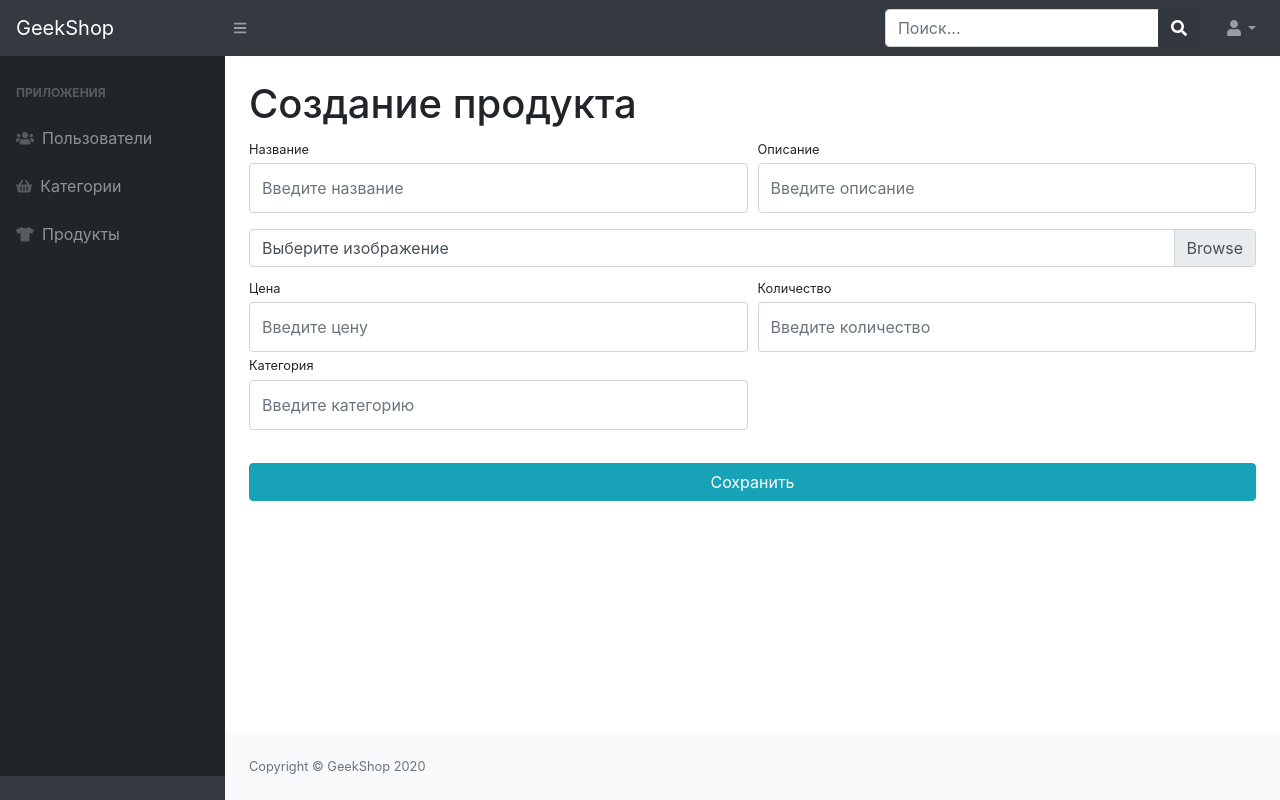
After one commit to TatianaKudryavtseva/geekshop, a Django app: page /admin-staff/product/product-create/ in a window 1280 px wide. The commit adds this page. Run offline with Django 3.2, Linux system fonts and the light colour scheme; the visitor is signed in with stand-in values (Sample User, id 1); parts of the project's set-up code (start-up, migrations or seed data) failed here and were passed over; some libraries are stand-ins or nearby versions.

Commit message:
добавлены страницы для Продкуктов и Категорий

```diff
--- a/admins/forms.py
+++ b/admins/forms.py
@@ -2,6 +2,7 @@ from users.forms import UserRegistrationForm, UserProfileForm
 from django import forms
 
 from users.models import User
+from products.models import Product, ProductCategory
 
 
 class UserAdminRegistrationForm(UserRegistrationForm):
@@ -17,3 +18,31 @@ class UserAdminProfileForm(UserProfileForm):
         'class': 'form-control py-4', 'readonly': False}))
     email = forms.CharField(widget=forms.EmailInput(attrs={
         'class': 'form-control py-4', 'readonly': False}))
+
+
+class ProductAdmin(UserProfileForm):
+    name = forms.CharField(widget=forms.TextInput(attrs={
+        'class': 'form-control py-4', 'placeholder': 'Введите название'}))
+    description = forms.CharField(widget=forms.TextInput(attrs={
+        'class': 'form-control py-4', 'placeholder': 'Введите описание'}))
+    price = forms.IntegerField(widget=forms.TextInput(attrs={
+        'class': 'form-control py-4', 'placeholder': 'Введите цену'}))
+    quantity = forms.IntegerField(widget=forms.TextInput(attrs={
+        'class': 'form-control py-4', 'placeholder': 'Введите количество'}))
+    category = forms.CharField(widget=forms.TextInput(attrs={
+        'class': 'form-control py-4', 'placeholder': 'Введите категорию'}))
+
+    class Meta:
+        model = Product
+        fields = ('name', 'image', 'description', 'price', 'quantity', 'category')
+
+
+class CategoryAdmin(UserProfileForm):
+    name = forms.CharField(widget=forms.TextInput(attrs={
+        'class': 'form-control py-4', 'placeholder': 'Введите название'}))
+    description = forms.CharField(widget=forms.TextInput(attrs={
+        'class': 'form-control py-4', 'placeholder': 'Введите описание'}), required=False)
+
+    class Meta:
+        model = ProductCategory
+        fields = ('name', 'description')
--- /dev/null
+++ b/admins/templates/admins/admin-product-create.html
@@ -0,0 +1,56 @@
+{% extends 'admins/base.html' %}
+{% load static %}
+
+{% block content %}
+    <main>
+        <div class="container-fluid">
+            <h1 class="mt-4">Создание продукта</h1>
+            <form action="{% url 'admins:admin_product_create' %}" method="post" enctype="multipart/form-data">
+                {% csrf_token %}
+                <div class="form-row">
+                    <div class="col-lg-6">
+                        <div class="form-group">
+                            <label class="small mb-1" for="{{ form.name.id_for_label }}">Название</label>
+                            {{ form.name }}
+                        </div>
+                    </div>
+                    <div class="col-lg-6">
+                        <div class="form-group">
+                            <label class="small mb-1" for="{{ form.description.id_for_label }}">Описание</label>
+                            {{ form.description }}
+                        </div>
+                    </div>
+                </div>
+                <div class="form-row mb-2">
+                    <div class="col-lg-12">
+                        <div class="custom-file">
+                            {{ form.image }}
+                            <label class="custom-file-label" for="{{ form.image.id_for_label }}">Выберите изображение</label>
+                        </div>
+                    </div>
+                </div>
+                <div class="form-row">
+                    <div class="col-lg-6">
+                        <label class="small mb-1" for="{{ form.price.id_for_label }}">Цена</label>
+                        {{ form.price }}
+                    </div>
+                    <div class="col-lg-6">
+                        <label class="small mb-1" for="{{ form.quantity.id_for_label }}">Количество</label>
+                        {{ form.quantity }}
+                    </div>
+                </div>
+                <div class="form-row">
+                    <div class="col-lg-6">
+                        <label class="small mb-1" for="{{ form.category.id_for_label }}">Категория</label>
+                        {{ form.category }}
+                    </div>
+                </div>
+                <div class="form-row">
+                    <div class="col-lg-12" style="margin-top: 33px;">
+                        <input class="btn btn-info btn-block" type="submit" value="Сохранить">
+                    </div>
+                </div>
+            </form>
+        </div>
+    </main>
+{% endblock %}
--- a/admins/templates/admins/base.html
+++ b/admins/templates/admins/base.html
@@ -53,13 +53,13 @@
                         </div>
                         Пользователи
                     </a>
-                    <a class="nav-link" href="index.html">
+                    <a class="nav-link" href="{% url 'admins:admin_category' %}">
                         <div class="sb-nav-link-icon">
                             <i class="fas fa-shopping-basket"></i>
                         </div>
                         Категории
                     </a>
-                    <a class="nav-link" href="index.html">
+                    <a class="nav-link" href="{% url 'admins:admin_product' %}">
                         <div class="sb-nav-link-icon">
                             <i class="fas fa-tshirt"></i>
                         </div>
--- a/admins/urls.py
+++ b/admins/urls.py
@@ -1,6 +1,7 @@
 from django.urls import path
 
 from admins.views import index, admin_users, admin_users_create, admin_user_update, admin_user_delete
+from admins.views import admin_product, admin_product_create, admin_category, admin_category_create
 
 app_name = 'admins'
 
@@ -10,4 +11,8 @@ urlpatterns = [
     path('users-create/', admin_users_create, name='admin_users_create'),
     path('users-update/<int:id>', admin_user_update, name='admin_user_update'),
     path('users-delete/<int:id>', admin_user_delete, name='admin_user_delete'),
+    path('product/', admin_product, name='admin_product'),
+    path('product/product-create/', admin_product_create, name='admin_product_create'),
+    path('category/', admin_category, name='admin_category'),
+    path('category/category-create', admin_category_create, name='admin_category_create'),
 ]
--- a/admins/views.py
+++ b/admins/views.py
@@ -3,7 +3,8 @@ from django.urls import reverse
 from django.contrib.auth.decorators import user_passes_test
 
 from users.models import User
-from admins.forms import UserAdminRegistrationForm, UserAdminProfileForm
+from products.models import Product, ProductCategory
+from admins.forms import UserAdminRegistrationForm, UserAdminProfileForm, ProductAdmin, CategoryAdmin
 
 
 @user_passes_test(lambda u: u.is_staff)
@@ -55,3 +56,42 @@ def admin_user_delete(requets, id):
     user.is_active = False
     user.save()
     return HttpResponseRedirect(reverse('admins:admin_users'))
+
+
+@user_passes_test(lambda u: u.is_staff)
+def admin_product(request):
+    context = {'title': 'GeekShop - Продукты', 'products': Product.objects.all()}
+    return render(request, 'admins/admin-product.html', context)
+
+
+@user_passes_test(lambda u: u.is_staff)
+def admin_product_create(request):
+    if request.method == 'POST':
+        form = ProductAdmin(data=request.POST, files=request.FILES)
+        if form.is_valid():
+            form.save()
+            return HttpResponseRedirect(reverse('admins:admin_product'))
+    else:
+        form = ProductAdmin()
+    context = {'title': 'Geekshop - Добавление продукта', 'form': form}
+    return render(request, 'admins/admin-product-create.html', context)
+
+
+@user_passes_test(lambda u: u.is_staff)
+def admin_category(request):
+    context = {'title': 'GeekShop - Категории', 'category': ProductCategory.objects.all()}
+    return render(request, 'admins/admin-category.html', context)
+
+
+@user_passes_test(lambda u: u.is_staff)
+def admin_category_create(request):
+    if request.method == 'POST':
+        form = CategoryAdmin(data=request.POST)
+        if form.is_valid():
+            form.save()
+            print(form.errors)
+            return HttpResponseRedirect(reverse('admins:admin_category'))
+    else:
+        form = CategoryAdmin()
+    context = {'title': 'Geekshop - Добавление категории', 'form': form}
+    return render(request, 'admins/admin-category-create.html', context)
```
Also changed, not shown: admins/templates/admins/admin-category-create.html (added, +32 -0 lines), admins/templates/admins/admin-category.html (added, +46 -0 lines), admins/templates/admins/admin-product.html (added, +55 -0 lines).
